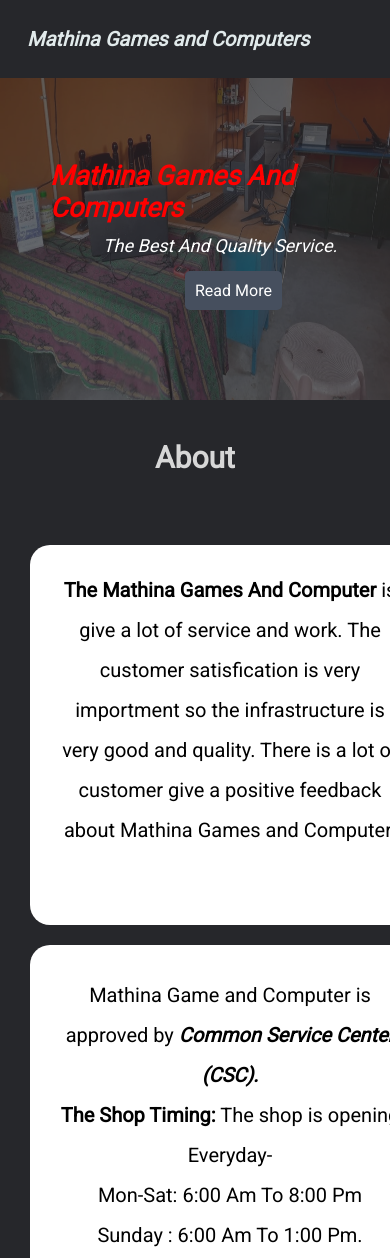
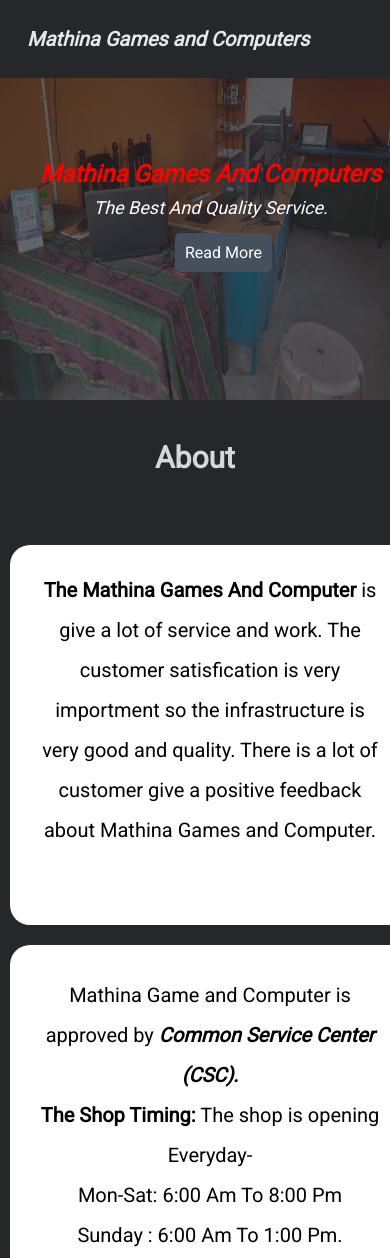
Before and after one commit to Bhuvaneshwaran1516/Mathina_project_Responsive, a plain HTML site: page index.html in a window 390 px wide. Shown: the top 1258 px of the page. Drawn offline with Linux system fonts and the light colour scheme.

Commit message:
3rd commit

```diff
--- a/index.css
+++ b/index.css
@@ -75,7 +75,7 @@ display: none;
     color: white;
     position: absolute;
     top: 30px;
-    left: 425px;
+    left: 400px;
 }
 #showmenu{
 display: none;
@@ -234,8 +234,8 @@ height: 400px;
     .name{
     position:absolute;
     top:160px;
-    left:50px;
-    font-size:18px;
+    left:40px;
+    font-size:16px;
     z-index: 1;
 
     }
@@ -325,7 +325,7 @@ height: 400px;
     .about1, .about2{
         width: 400px;
         height: 380px;
-        margin-left: 30px;
+        margin-left: 10px;
     }
     .about1:hover{
         width: 410px;
@@ -433,7 +433,7 @@ height: 400px;
     }
     .map iframe{
         margin-top: 20px;
-        margin-left: -10px;
+        margin-left: -15px;
         width: 400px;
         height:300px;
     }
```
